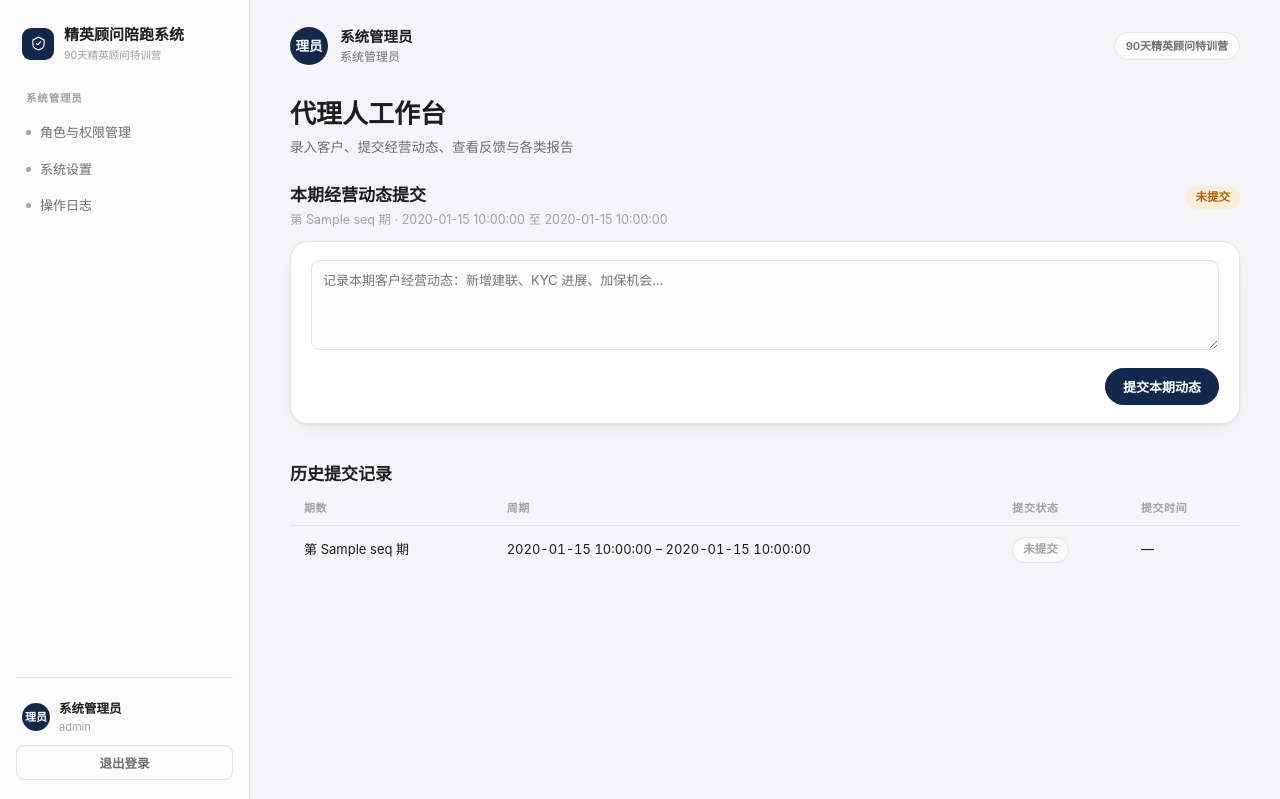
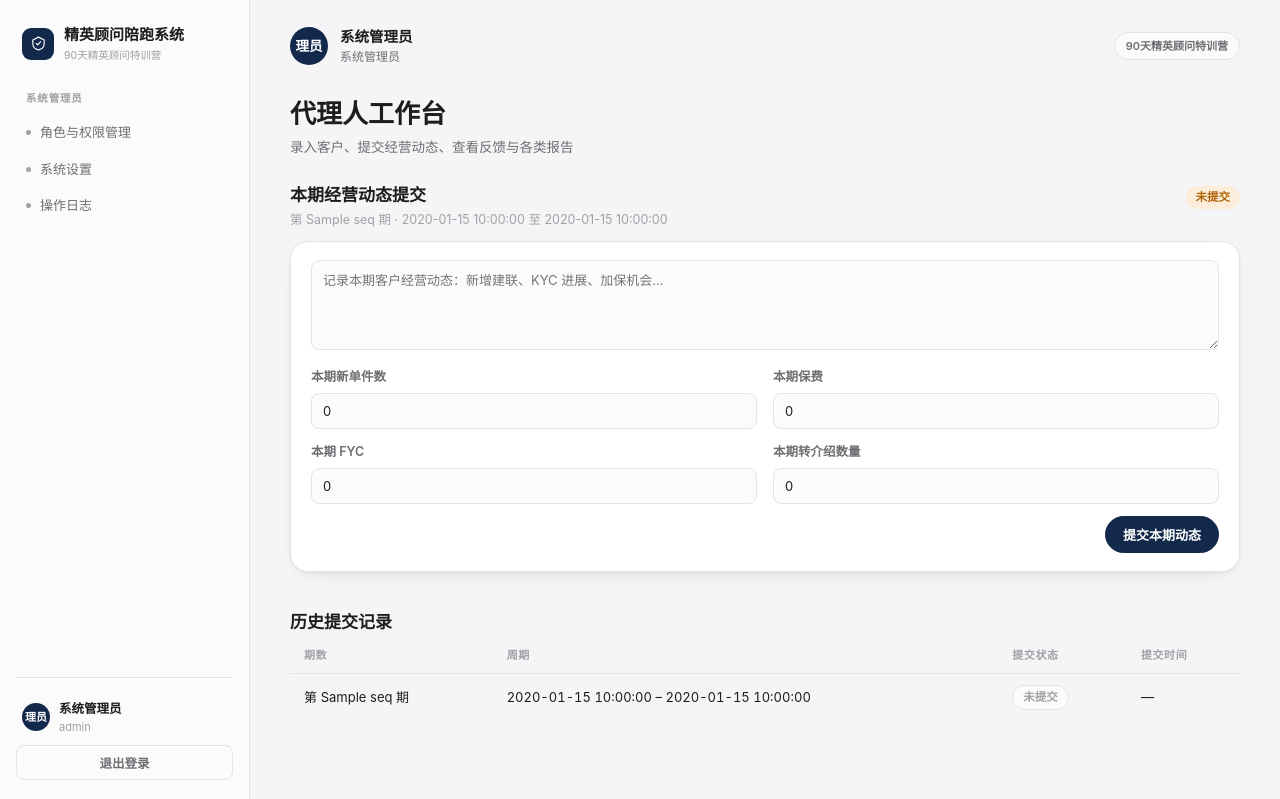
Before and after one commit to e13818793945-coder/fire, a Flask app: template templates/agent/econ.html in a window 1280 px wide. Shown: the top 799 px of the page. Run offline with Flask 3, Linux system fonts and the light colour scheme; the visitor is signed in with stand-in values (Sample User, id 1); data comes from the database, SQL or seed files in the repository; tables that the repository leaves empty hold one stand-in row (values such as "Sample post"); the template is opened without the code that fills it: most values are stand-ins (such as "Sample title", 1, 10 or a date in 2020).

Commit message:
成长报告改为五维打分，新增业绩/转介绍上报与自动建议分
新增维度「业绩转化能力」，对应项目双目标里的「开门红业绩转化」，
之前只有4维（客户经营能力/KYC应用能力/活动量达成/转介绍开发）漏了这块。

- econ_updates 新增 new_policies_count/premium_amount/fyc_amount/referral_count
  四个结构化字段，代理人在双周经营动态里按期自报，db.py 用 PRAGMA table_info
  做幂等的 ALTER TABLE 补丁，兼容已经在生产环境跑着的老库。
- 新增 compute_cohort_maxes()/compute_growth_score_suggestions()：活动量达成
  是真实完成率可以直接算；客户经营能力/业绩转化能力/转介绍开发因为公司还没定
  统一目标基准数字，算的是跟本期学员最高值相比的相对分，README 里注明了这一点，
  避免把这几个数字误当成对绝对目标的完成率。KYC应用能力现状下人人覆盖率100%，
  没有区分度，不给建议分。
- 成长报告编辑页加「填入系统建议分」按钮（客户端 JS 预填，不会自动覆盖已保存分数，
  填入后仍可手动改成任意数字再保存），dims 从4维扩到5维。
- AI 生成草稿的 prompt 里也带上了新增的业绩/转介绍统计数字。

本地用 mock MiniMax 服务器 + 双代理人对照数据验证了：新字段存取正确、
相对分公式计算正确（用已知输入手算校验）、5维保存/读取正确、AI草稿功能
在扩展后的指标下依然正常工作；另外单独验证了旧库结构升级的 ALTER TABLE
补丁幂等、不丢数据。

Co-Authored-By: Claude Sonnet 5 <noreply@anthropic.com>
Claude-Session: https://claude.ai/code/session_018X34xVEejAAbvJgiDbtN9C

```diff
--- a/app.py
+++ b/app.py
@@ -276,13 +276,39 @@ def agent_econ_submit():
     if not content:
         flash("请填写本期经营动态", "error")
         return redirect(url_for("agent_econ"))
+
+    def _non_negative_int(name):
+        try:
+            v = int(request.form.get(name, "0") or "0")
+        except ValueError:
+            v = 0
+        return max(0, v)
+
+    def _non_negative_float(name):
+        try:
+            v = float(request.form.get(name, "0") or "0")
+        except ValueError:
+            v = 0.0
+        return max(0.0, v)
+
+    new_policies_count = _non_negative_int("new_policies_count")
+    premium_amount = _non_negative_float("premium_amount")
+    fyc_amount = _non_negative_float("fyc_amount")
+    referral_count = _non_negative_int("referral_count")
+
     existing = db.execute("SELECT * FROM econ_updates WHERE period_id=? AND agent_id=?", (current["id"], g.user["id"])).fetchone()
     if existing:
-        db.execute("UPDATE econ_updates SET content=?, submitted_at=? WHERE id=?", (content, now_iso(), existing["id"]))
+        db.execute(
+            """UPDATE econ_updates SET content=?, new_policies_count=?, premium_amount=?, fyc_amount=?,
+               referral_count=?, submitted_at=? WHERE id=?""",
+            (content, new_policies_count, premium_amount, fyc_amount, referral_count, now_iso(), existing["id"]),
+        )
     else:
         db.execute(
-            "INSERT INTO econ_updates (period_id, agent_id, content, submitted_at) VALUES (?,?,?,?)",
-            (current["id"], g.user["id"], content, now_iso()),
+            """INSERT INTO econ_updates
+               (period_id, agent_id, content, new_policies_count, premium_amount, fyc_amount, referral_count, submitted_at)
+               VALUES (?,?,?,?,?,?,?,?)""",
+            (current["id"], g.user["id"], content, new_policies_count, premium_amount, fyc_amount, referral_count, now_iso()),
         )
     db.commit()
     log_action(g.user, "提交经营动态", f"第{current['seq']}期")
@@ -850,6 +876,12 @@ def compute_agent_metrics(db, agent_id):
     salon_present = db.execute(
         "SELECT COUNT(*) as c FROM salon_notes WHERE agent_id=? AND present=1", (agent_id,)
     ).fetchone()["c"]
+    perf = db.execute(
+        """SELECT COALESCE(SUM(new_policies_count),0) as policies, COALESCE(SUM(premium_amount),0) as premium,
+           COALESCE(SUM(fyc_amount),0) as fyc, COALESCE(SUM(referral_count),0) as referrals
+           FROM econ_updates WHERE agent_id=?""",
+        (agent_id,),
+    ).fetchone()
     return {
         "tier_a": tiers["A"], "tier_b": tiers["B"], "tier_c": tiers["C"],
         "kyc_count": kyc_count,
@@ -858,6 +890,68 @@ def compute_agent_metrics(db, agent_id):
         "central_total": central_total, "central_present": central_present,
         "panke_total": panke_total, "panke_present": panke_present,
         "salon_total": salon_total, "salon_present": salon_present,
+        "policies": perf["policies"], "premium": perf["premium"],
+        "fyc": perf["fyc"], "referrals": perf["referrals"],
+    }
+
+
+def compute_cohort_maxes(db):
+    """五维打分里「客户经营能力/业绩转化能力/转介绍开发」目前没有公司统一的目标基准数字
+    （验收口径里的成功判据还没定），只能算成「跟同期学员里最高值相比」的相对分，
+    不是对绝对目标的完成率——等公司定了具体目标数字，这里可以直接换成目标完成率。"""
+    agents = all_agents(db)
+    max_client_raw = max_policies = max_premium = max_fyc = max_referrals = 0
+    for a in agents:
+        m = compute_agent_metrics(db, a["id"])
+        client_raw = m["tier_a"] * 3 + m["tier_b"] * 2 + m["tier_c"] * 1
+        max_client_raw = max(max_client_raw, client_raw)
+        max_policies = max(max_policies, m["policies"])
+        max_premium = max(max_premium, m["premium"])
+        max_fyc = max(max_fyc, m["fyc"])
+        max_referrals = max(max_referrals, m["referrals"])
+    return {
+        "max_client_raw": max_client_raw,
+        "max_policies": max_policies, "max_premium": max_premium,
+        "max_fyc": max_fyc, "max_referrals": max_referrals,
+    }
+
+
+def compute_growth_score_suggestions(db, agent_id):
+    """成长报告四个可计算维度的建议分（0-100），供项目经理/教练参考，不会自动写入已保存的分数。
+    「KYC应用能力」现状下每个客户都会自动生成报告、覆盖率恒为 100%，没有区分度，不给建议分，只能人工评。"""
+    m = compute_agent_metrics(db, agent_id)
+    maxes = compute_cohort_maxes(db)
+
+    attendance_rates = []
+    if m["central_total"]:
+        attendance_rates.append(m["central_present"] / m["central_total"])
+    if m["panke_total"]:
+        attendance_rates.append(m["panke_present"] / m["panke_total"])
+    if m["salon_total"]:
+        attendance_rates.append(m["salon_present"] / m["salon_total"])
+    attendance_rate = sum(attendance_rates) / len(attendance_rates) if attendance_rates else 0
+    econ_rate = (m["econ_submitted"] / m["econ_total"]) if m["econ_total"] else 0
+    activity_score = round(100 * (attendance_rate * 0.5 + econ_rate * 0.5))
+
+    client_raw = m["tier_a"] * 3 + m["tier_b"] * 2 + m["tier_c"] * 1
+    client_score = round(100 * client_raw / maxes["max_client_raw"]) if maxes["max_client_raw"] else 0
+
+    perf_components = []
+    if maxes["max_policies"]:
+        perf_components.append(m["policies"] / maxes["max_policies"])
+    if maxes["max_premium"]:
+        perf_components.append(m["premium"] / maxes["max_premium"])
+    if maxes["max_fyc"]:
+        perf_components.append(m["fyc"] / maxes["max_fyc"])
+    perf_score = round(100 * sum(perf_components) / len(perf_components)) if perf_components else 0
+
+    referral_score = round(100 * m["referrals"] / maxes["max_referrals"]) if maxes["max_referrals"] else 0
+
+    return {
+        "客户经营能力": client_score,
+        "活动量达成": activity_score,
+        "业绩转化能力": perf_score,
+        "转介绍开发": referral_score,
     }
 
 
@@ -895,6 +989,10 @@ def compute_final_summary(db):
         "avg_central_rate": avg("central_rate"),
         "avg_panke_rate": avg("panke_rate"),
         "avg_salon_rate": avg("salon_rate"),
+        "total_policies": sum(p["metrics"]["policies"] for p in per_agent),
+        "total_premium": sum(p["metrics"]["premium"] for p in per_agent),
+        "total_fyc": sum(p["metrics"]["fyc"] for p in per_agent),
+        "total_referrals": sum(p["metrics"]["referrals"] for p in per_agent),
         "top_attendance_name": top["name"],
         "top_attendance_rate": top["overall_attendance"],
     }
@@ -918,15 +1016,16 @@ def pm_growth_edit(agent_id):
         abort(404)
     report = db.execute("SELECT * FROM growth_reports WHERE agent_id=?", (agent_id,)).fetchone()
     metrics = json.loads(report["metrics_json"]) if report else {}
-    dims = ["客户经营能力", "KYC应用能力", "活动量达成", "转介绍开发"]
-    return render("pm/growth_edit.html", agent=agent, report=report, metrics=metrics, dims=dims)
+    dims = ["客户经营能力", "KYC应用能力", "活动量达成", "业绩转化能力", "转介绍开发"]
+    suggestions = compute_growth_score_suggestions(db, agent_id)
+    return render("pm/growth_edit.html", agent=agent, report=report, metrics=metrics, dims=dims, suggestions=suggestions)
 
 
 @app.route("/pm/growth/<int:agent_id>/save", methods=["POST"])
 @role_required("pm")
 def pm_growth_save(agent_id):
     db = get_db()
-    dims = ["客户经营能力", "KYC应用能力", "活动量达成", "转介绍开发"]
+    dims = ["客户经营能力", "KYC应用能力", "活动量达成", "业绩转化能力", "转介绍开发"]
     metrics = {}
     for d in dims:
         try:
--- a/db.py
+++ b/db.py
@@ -54,11 +54,26 @@ def init_app(app):
             fcntl.flock(lock_file, fcntl.LOCK_UN)
 
 
+def _ensure_column(db, table, column, ddl):
+    """给已经存在的表补列——schema.sql 里的 CREATE TABLE IF NOT EXISTS 对已建好的表是空操作，
+    生产库升级新字段必须靠 ALTER TABLE，这里做成幂等的补丁，重复运行也不会报错。"""
+    cols = [r["name"] for r in db.execute(f"PRAGMA table_info({table})").fetchall()]
+    if column not in cols:
+        db.execute(f"ALTER TABLE {table} ADD COLUMN {ddl}")
+
+
 def init_db():
     """建表 + 首次运行的种子数据：管理员账号、3+6+3 场次占位、默认系统设置、第 1 期经营动态周期。"""
     db = get_db()
     with open(SCHEMA_PATH, "r", encoding="utf-8") as f:
         db.executescript(f.read())
+
+    # 补丁：老库升级到「业绩/转介绍上报」字段
+    _ensure_column(db, "econ_updates", "new_policies_count", "new_policies_count INTEGER NOT NULL DEFAULT 0")
+    _ensure_column(db, "econ_updates", "premium_amount", "premium_amount REAL NOT NULL DEFAULT 0")
+    _ensure_column(db, "econ_updates", "fyc_amount", "fyc_amount REAL NOT NULL DEFAULT 0")
+    _ensure_column(db, "econ_updates", "referral_count", "referral_count INTEGER NOT NULL DEFAULT 0")
+    db.commit()
 
     # 种子：系统管理员账号（仅在用户表为空时创建，避免覆盖已有账号）
     row = db.execute("SELECT COUNT(*) c FROM users").fetchone()
--- a/schema.sql
+++ b/schema.sql
@@ -54,11 +54,15 @@ CREATE TABLE IF NOT EXISTS econ_periods (
 );
 
 CREATE TABLE IF NOT EXISTS econ_updates (
-    id           INTEGER PRIMARY KEY AUTOINCREMENT,
-    period_id    INTEGER NOT NULL REFERENCES econ_periods(id),
-    agent_id     INTEGER NOT NULL REFERENCES users(id),
-    content      TEXT NOT NULL,
-    submitted_at TEXT NOT NULL,
+    id                 INTEGER PRIMARY KEY AUTOINCREMENT,
+    period_id          INTEGER NOT NULL REFERENCES econ_periods(id),
+    agent_id           INTEGER NOT NULL REFERENCES users(id),
+    content            TEXT NOT NULL,
+    new_policies_count INTEGER NOT NULL DEFAULT 0,
+    premium_amount     REAL NOT NULL DEFAULT 0,
+    fyc_amount         REAL NOT NULL DEFAULT 0,
+    referral_count     INTEGER NOT NULL DEFAULT 0,
+    submitted_at       TEXT NOT NULL,
     UNIQUE(period_id, agent_id)
 );
 
--- a/templates/agent/econ.html
+++ b/templates/agent/econ.html
@@ -13,6 +13,12 @@
     <div class="card card-pad">
       <form method="post" action="{{ url_for('agent_econ_submit') }}">
         <textarea name="content" placeholder="记录本期客户经营动态：新增建联、KYC 进展、加保机会…">{{ my.content if my else '' }}</textarea>
+        <div class="form-grid" style="margin-top:12px;">
+          <div><label class="flabel">本期新单件数</label><input type="text" name="new_policies_count" value="{{ my.new_policies_count if my else 0 }}"></div>
+          <div><label class="flabel">本期保费</label><input type="text" name="premium_amount" value="{{ my.premium_amount if my else 0 }}"></div>
+          <div><label class="flabel">本期 FYC</label><input type="text" name="fyc_amount" value="{{ my.fyc_amount if my else 0 }}"></div>
+          <div><label class="flabel">本期转介绍数量</label><input type="text" name="referral_count" value="{{ my.referral_count if my else 0 }}"></div>
+        </div>
         <div style="margin-top:12px;display:flex;justify-content:flex-end;">
           <button class="btn btn-primary" type="submit">{{ '更新本期动态' if my else '提交本期动态' }}</button>
         </div>
```
Also changed, not shown: ai_report.py (+8 -0 lines), templates/pm/growth_edit.html (+17 -2 lines), README.md.
